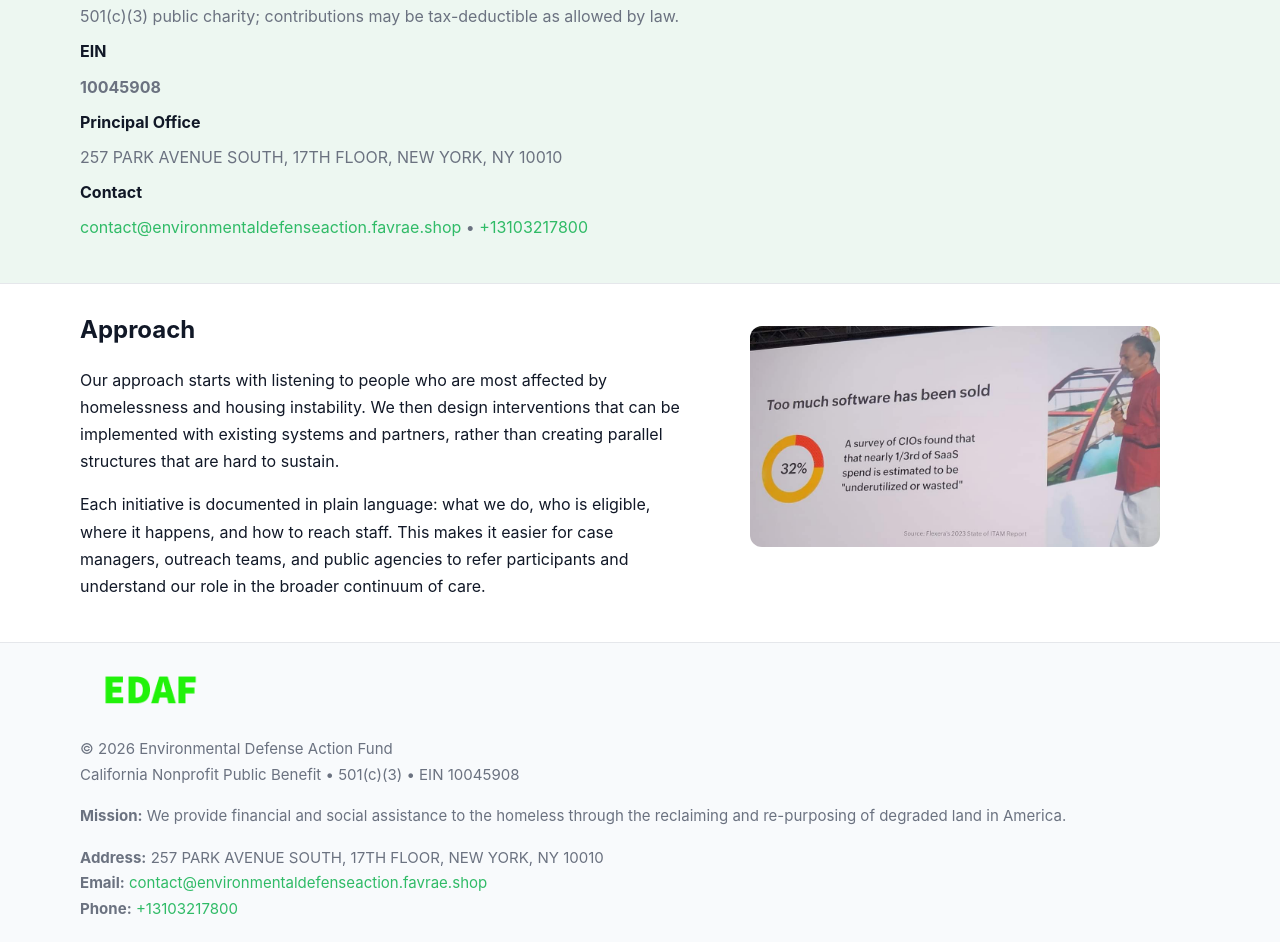
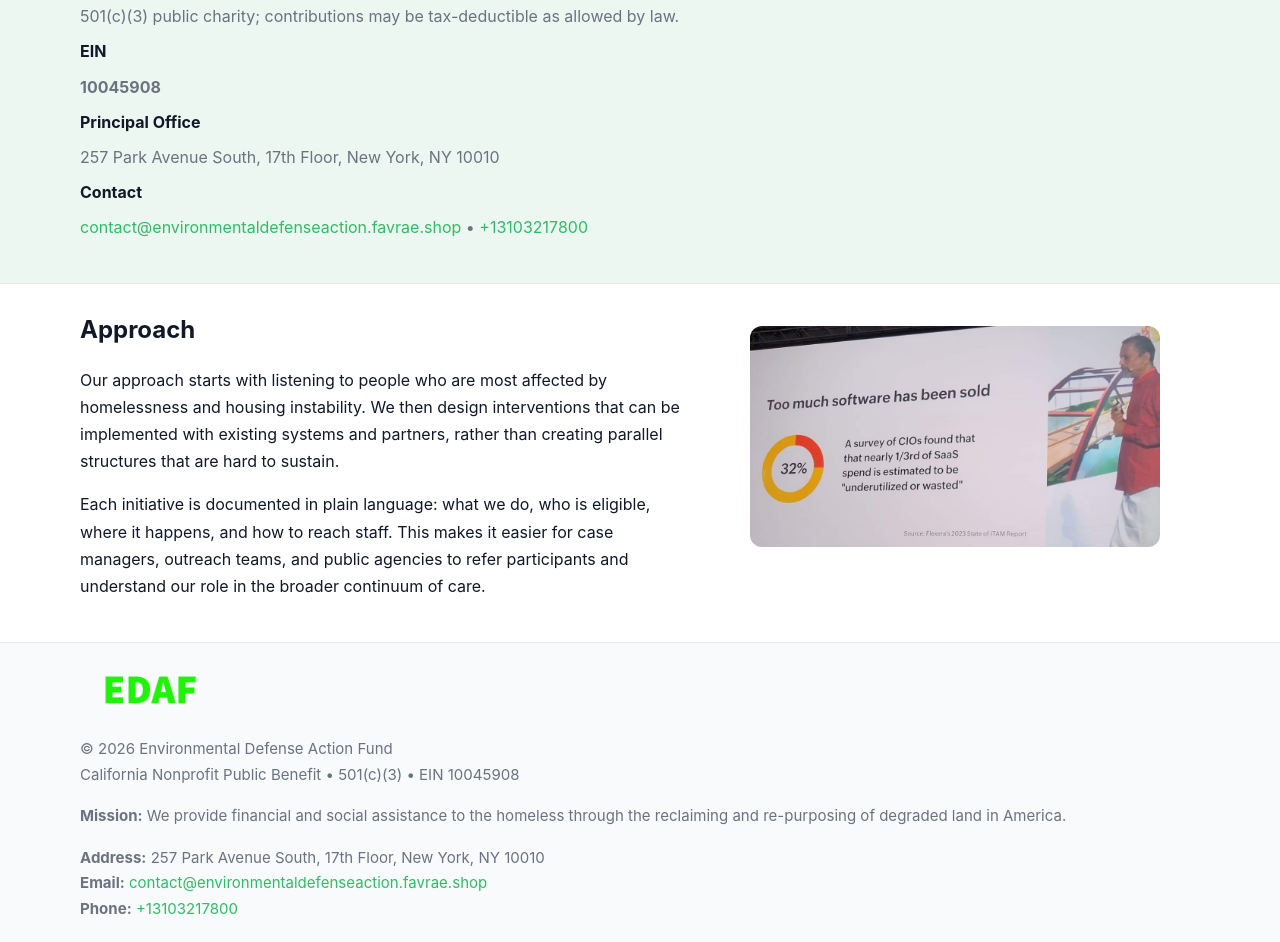
Before and after one commit to thuanbg111/environmental-defense-action-fund-5908, a plain HTML site: page about.html in a window 1280 px wide. Shown: the part 972-1914 px from the top of the page. Drawn offline with Linux system fonts and the light colour scheme.

Commit message:
Safe replace address only

```diff
--- a/about.html
+++ b/about.html
@@ -6,7 +6,7 @@
 <link rel="stylesheet" href="assets/styles.css"/><link rel="icon" href="images/logo.png">
 <meta name="data-ein" content="10045908"><meta name="data-name" content="Environmental Defense Action Fund">
 <meta name="data-email" content="contact@environmentaldefenseaction.favrae.shop"><meta name="data-phone" content="+13103217800">
-<meta name="data-address" content="257 PARK AVENUE SOUTH, 17TH FLOOR, NEW YORK, NY 10010"><meta name="data-map" content="257+PARK+AVENUE+SOUTH,+17TH+FLOOR,+NEW+YORK,+NY+10010">
+<meta name="data-address257 Park Avenue South, 17th Floor, New York, NY 10010"><meta name="data-map" content="257+PARK+AVENUE+SOUTH,+17TH+FLOOR,+NEW+YORK,+NY+10010">
   <meta name="description" content="Dedicated to environmental stewardship and local resilience, Environmental Defense Action Fund collaborates with neighbors and partners to deliver practical help and long-term impa.">
 </head>
 <body>
@@ -54,7 +54,7 @@
       <dl class="facts">
         <dt>Exempt Status</dt><dd>501(c)(3) public charity; contributions may be tax-deductible as allowed by law.</dd>
         <dt>EIN</dt><dd><strong>10045908</strong></dd>
-        <dt>Principal Office</dt><dd>257 PARK AVENUE SOUTH, 17TH FLOOR, NEW YORK, NY 10010</dd>
+        <dt>Principal Office</dt><dd>257 Park Avenue South, 17th Floor, New York, NY 10010</dd>
         <dt>Contact</dt><dd><a href="mailto:contact@environmentaldefenseaction.favrae.shop">contact@environmentaldefenseaction.favrae.shop</a> • <a href="tel:+13103217800">+13103217800</a></dd>
       </dl>
     </div>
@@ -75,7 +75,7 @@
     <div class="container grid">
       <div><img src="images/logo.png" alt="" style="width:140px;margin-bottom:.6rem"><div class="small">© <span id="year"></span> Environmental Defense Action Fund</div><div class="small">California Nonprofit Public Benefit • 501(c)(3) • EIN 10045908</div></div>
       <div><div class="small"><strong>Mission:</strong> We provide financial and social assistance to the homeless through the reclaiming and re-purposing of degraded land in America.</div></div>
-      <div><div class="small"><strong>Address:</strong> 257 PARK AVENUE SOUTH, 17TH FLOOR, NEW YORK, NY 10010<br><strong>Email:</strong> <a href="mailto:contact@environmentaldefenseaction.favrae.shop">contact@environmentaldefenseaction.favrae.shop</a><br><strong>Phone:</strong> <a href="tel:+13103217800">+13103217800</a></div></div>
+      <div><div class="small"><strong>Address:</strong> 257 Park Avenue South, 17th Floor, New York, NY 10010<br><strong>Email:</strong> <a href="mailto:contact@environmentaldefenseaction.favrae.shop">contact@environmentaldefenseaction.favrae.shop</a><br><strong>Phone:</strong> <a href="tel:+13103217800">+13103217800</a></div></div>
     </div>
   </footer>
 </main>
```
